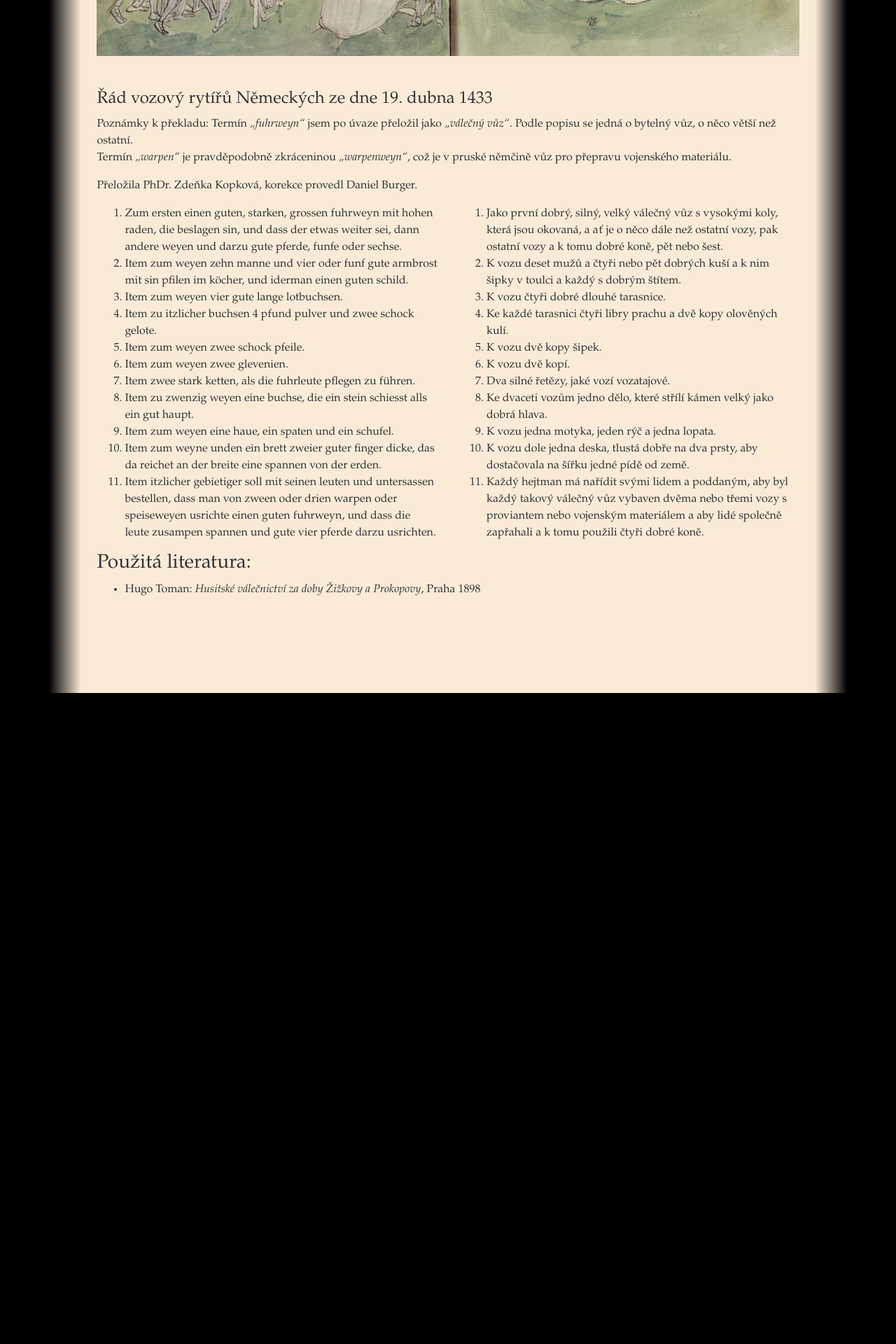
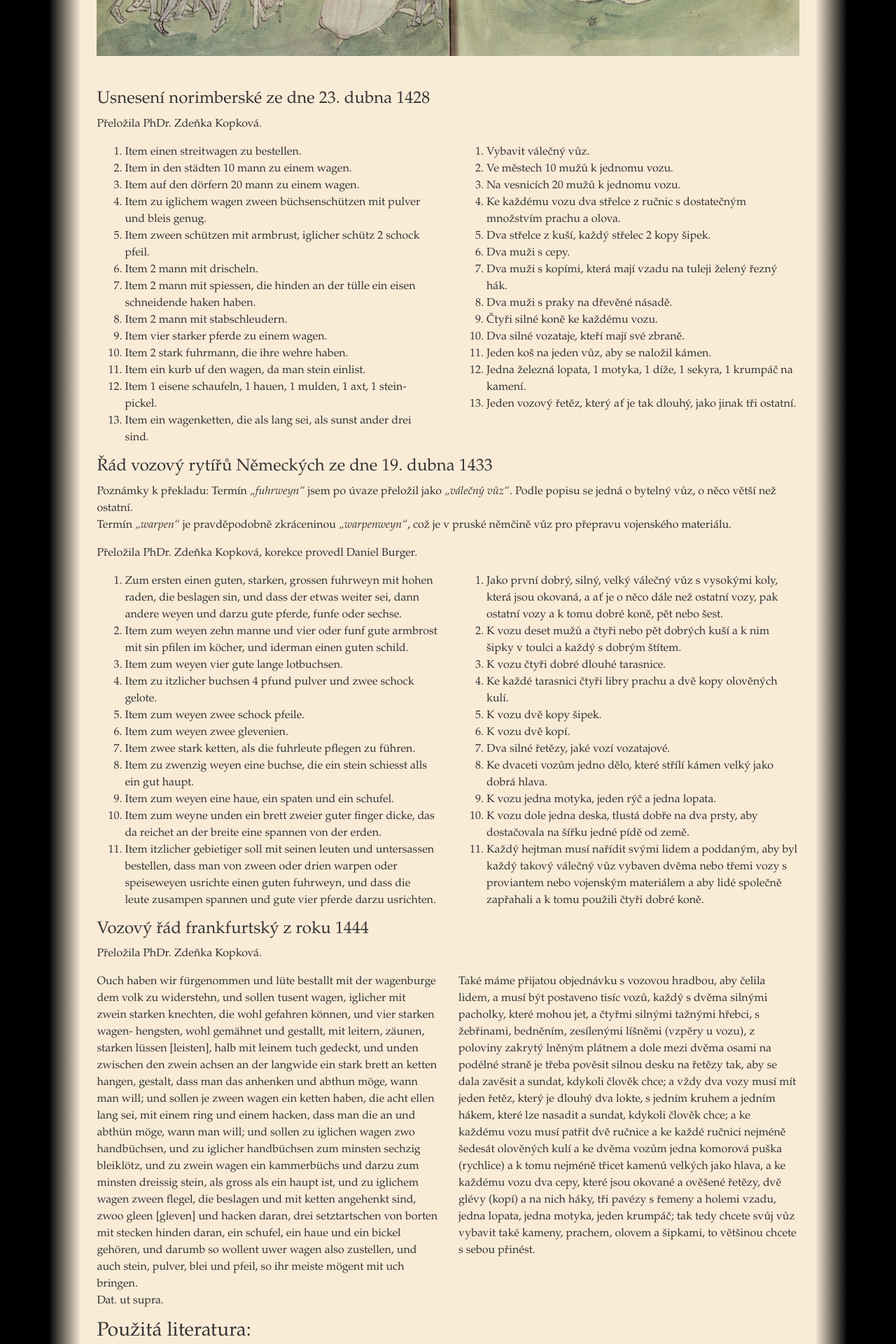
Before and after one commit to claryaldringen/tyrovsti.cz, a Next.js app: page /nemecke-vojenske-rady-a-spisy in a window 1280 px wide. Shown: the part 860-2780 px from the top of the page at 70% size. Before the commit the page ends 1850 px from the top, so only its background shows below. Built offline with nearby package versions, Linux system fonts and the light colour scheme.

Commit message:
Frankfurt a norimberk

```diff
--- a/pages/nemecke-vojenske-rady-a-spisy.js
+++ b/pages/nemecke-vojenske-rady-a-spisy.js
@@ -31,6 +31,76 @@ const Page = () => {
                 <p>&nbsp;</p>
               </Col>
             </Row>
+            <Row>
+              <Col>
+                <h4>Usnesení norimberské ze dne 23. dubna 1428</h4>
+                <p>Přeložila PhDr. Zdeňka Kopková.</p>
+              </Col>
+            </Row>
+            <Row>
+              <Col md={6}>
+                <ol>
+                  <li>Item einen streitwagen zu bestellen.</li>
+                  <li>Item in den städten 10 mann zu einem wagen.</li>
+                  <li>Item auf den dörfern 20 mann zu einem wagen.</li>
+                  <li>
+                    Item zu iglichem wagen zween büchsenschützen mit pulver und
+                    bleis genug.
+                  </li>
+                  <li>
+                    Item zween schützen mit armbrust, iglicher schütz 2 schock
+                    pfeil.
+                  </li>
+                  <li>Item 2 mann mit drischeln.</li>
+                  <li>
+                    Item 2 mann mit spiessen, die hinden an der tülle ein eisen
+                    schneidende haken haben.
+                  </li>
+                  <li>Item 2 mann mit stabschleudern.</li>
+                  <li>Item vier starker pferde zu einem wagen.</li>
+                  <li>Item 2 stark fuhrmann, die ihre wehre haben.</li>
+                  <li>Item ein kurb uf den wagen, da man stein einlist.</li>
+                  <li>
+                    Item 1 eisene schaufeln, 1 hauen, 1 mulden, 1 axt, 1 stein-
+                    pickel.
+                  </li>
+                  <li>
+                    Item ein wagenketten, die als lang sei, als sunst ander drei
+                    sind.
+                  </li>
+                </ol>
+              </Col>
+              <Col md={6}>
+                <ol>
+                  <li>Vybavit válečný vůz.</li>
+                  <li>Ve městech 10 mužů k jednomu vozu.</li>
+                  <li>Na vesnicích 20 mužů k jednomu vozu.</li>
+                  <li>
+                    Ke každému vozu dva střelce z ručnic s dostatečným množstvím
+                    prachu a olova.
+                  </li>
+                  <li>Dva střelce z kuší, každý střelec 2 kopy šipek.</li>
+                  <li>Dva muži s cepy.</li>
+                  <li>
+                    Dva muži s kopími, která mají vzadu na tuleji želený řezný
+                    hák.
+                  </li>
+                  <li>Dva muži s praky na dřevěné násadě.</li>
+                  <li>Čtyři silné koně ke každému vozu.</li>
+                  <li>Dva silné vozataje, kteří mají své zbraně.</li>
+                  <li>Jeden koš na jeden vůz, aby se naložil kámen.</li>
+                  <li>
+                    Jedna železná lopata, 1 motyka, 1 díže, 1 sekyra, 1 krumpáč
+                    na kamení.
+                  </li>
+                  <li>
+                    Jeden vozový řetěz, který ať je tak dlouhý, jako jinak tři
+                    ostatní.
+                  </li>
+                </ol>
+              </Col>
+            </Row>
+
             <Row>
               <Col>
                 <h4>Řád vozový rytířů Německých ze dne 19. dubna 1433</h4>
@@ -116,12 +186,66 @@ const Page = () => {
                     dostačovala na šířku jedné pídě od země.
                   </li>
                   <li>
-                    Každý hejtman má nařídit svými lidem a poddaným, aby byl
+                    Každý hejtman musí nařídit svými lidem a poddaným, aby byl
                     každý takový válečný vůz vybaven dvěma nebo třemi vozy s
                     proviantem nebo vojenským materiálem a aby lidé společně
                     zapřahali a k tomu použili čtyři dobré koně.
                   </li>
                 </ol>
+              </Col>
+            </Row>
+            <Row>
+              <Col>
+                <h4>Vozový řád frankfurtský z roku 1444</h4>
+                <p>Přeložila PhDr. Zdeňka Kopková.</p>
+              </Col>
+            </Row>
+            <Row>
+              <Col md={6}>
+                <p>
+                  Ouch haben wir fürgenommen und lüte bestallt mit der
+                  wagenburge dem volk zu widerstehn, und sollen tusent wagen,
+                  iglicher mit zwein starken knechten, die wohl gefahren können,
+                  und vier starken wagen- hengsten, wohl gemähnet und gestallt,
+                  mit leitern, zäunen, starken lüssen [leisten], halb mit leinem
+                  tuch gedeckt, und unden zwischen den zwein achsen an der
+                  langwide ein stark brett an ketten hangen, gestalt, dass man
+                  das anhenken und abthun möge, wann man will; und sollen je
+                  zween wagen ein ketten haben, die acht ellen lang sei, mit
+                  einem ring und einem hacken, dass man die an und abthün möge,
+                  wann man will; und sollen zu iglichen wagen zwo handbüchsen,
+                  und zu iglicher handbüchsen zum minsten sechzig bleiklötz, und
+                  zu zwein wagen ein kammerbüchs und darzu zum minsten dreissig
+                  stein, als gross als ein haupt ist, und zu iglichem wagen
+                  zween flegel, die beslagen und mit ketten angehenkt sind, zwoo
+                  gleen [gleven] und hacken daran, drei setztartschen von borten
+                  mit stecken hinden daran, ein schufel, ein haue und ein bickel
+                  gehören, und darumb so wollent uwer wagen also zustellen, und
+                  auch stein, pulver, blei und pfeil, so ihr meiste mögent mit
+                  uch bringen. <br />
+                  Dat. ut supra.
+                </p>
+              </Col>
+              <Col md={6}>
+                <p>
+                  Také máme přijatou objednávku s vozovou hradbou, aby čelila
+                  lidem, a musí být postaveno tisíc vozů, každý s dvěma silnými
+                  pacholky, které mohou jet, a čtyřmi silnými tažnými hřebci, s
+                  žebřinami, bedněním, zesílenými líšněmi (vzpěry u vozu), z
+                  poloviny zakrytý lněným plátnem a dole mezi dvěma osami na
+                  podélné straně je třeba pověsit silnou desku na řetězy tak,
+                  aby se dala zavěsit a sundat, kdykoli člověk chce; a vždy dva
+                  vozy musí mít jeden řetěz, který je dlouhý dva lokte, s jedním
+                  kruhem a jedním hákem, které lze nasadit a sundat, kdykoli
+                  člověk chce; a ke každému vozu musí patřit dvě ručnice a ke
+                  každé ručnici nejméně šedesát olověných kulí a ke dvěma vozům
+                  jedna komorová puška (rychlice) a k tomu nejméně třicet kamenů
+                  velkých jako hlava, a ke každému vozu dva cepy, které jsou
+                  okované a ověšené řetězy, dvě glévy (kopí) a na nich háky, tři
+                  pavézy s řemeny a holemi vzadu, jedna lopata, jedna motyka,
+                  jeden krumpáč; tak tedy chcete svůj vůz vybavit také kameny,
+                  prachem, olovem a šipkami, to většinou chcete s sebou přinést.
+                </p>
               </Col>
             </Row>
             <Row>
```
